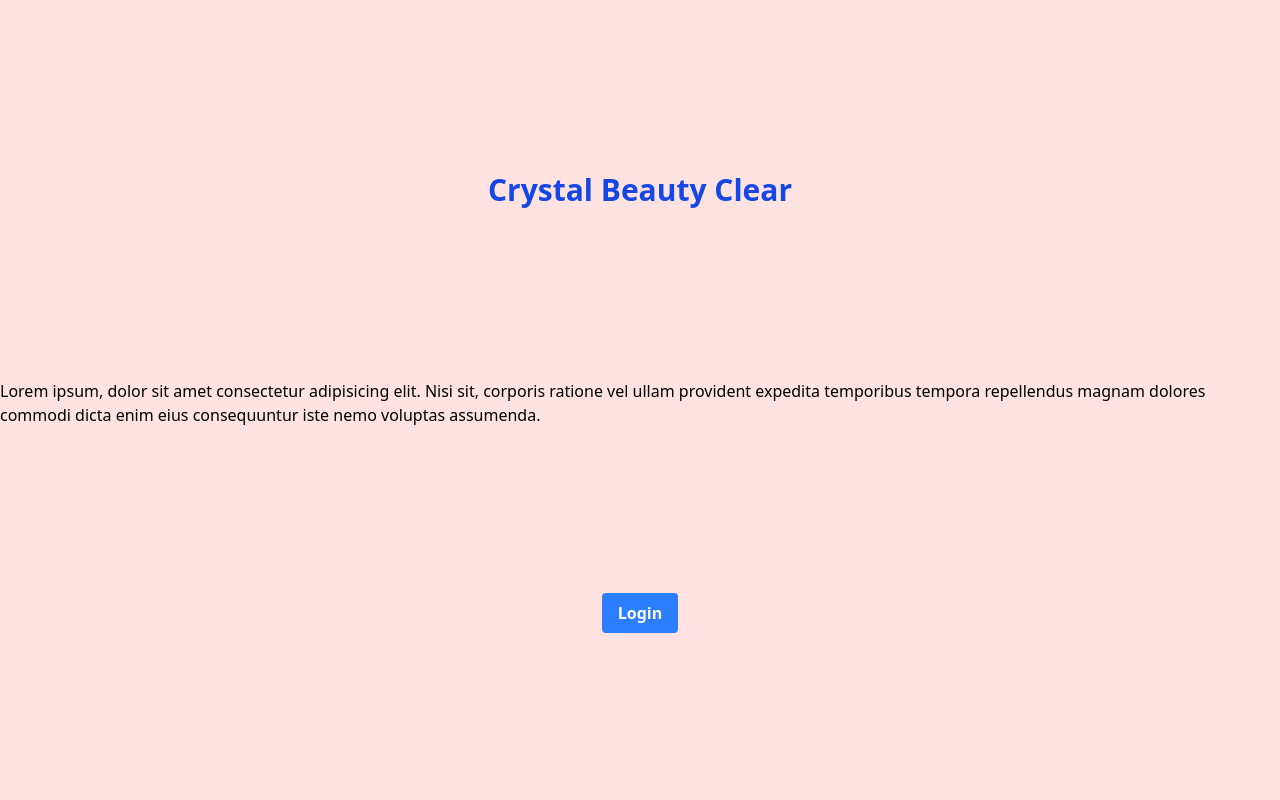
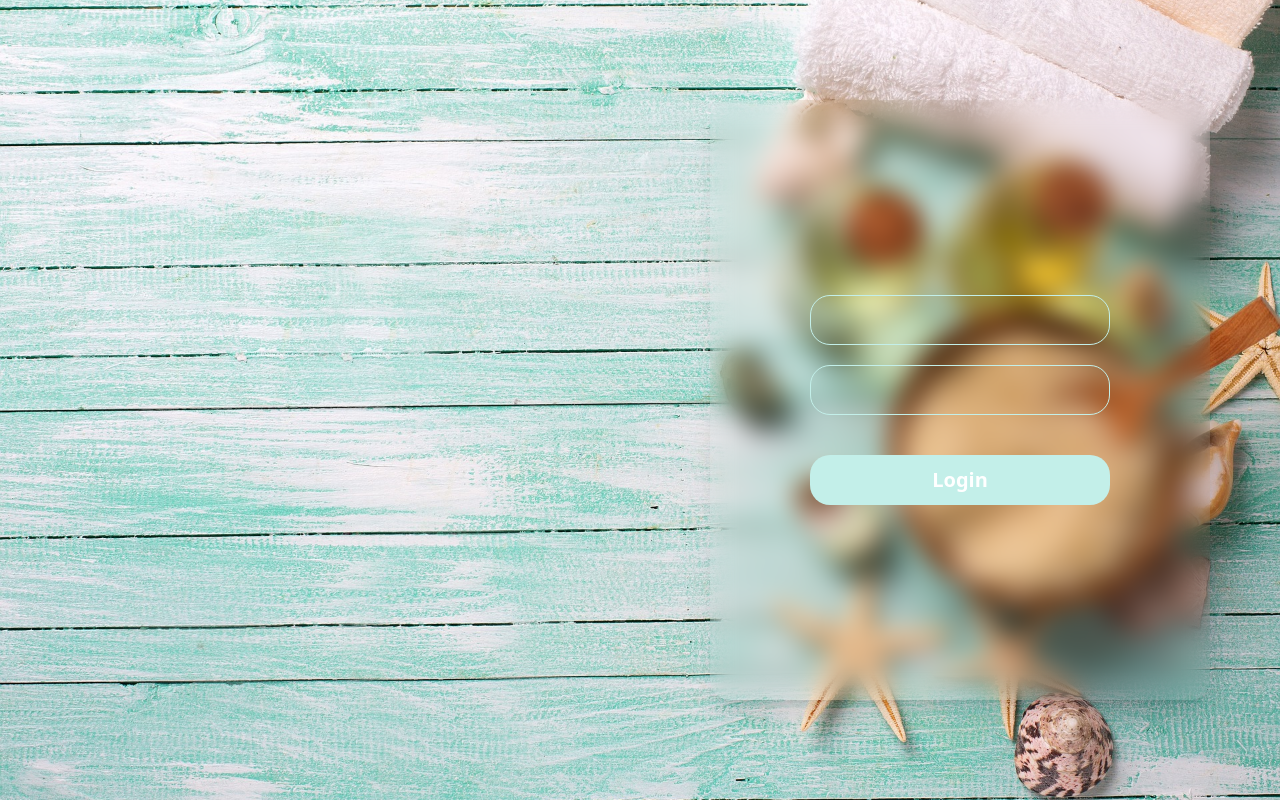
Before and after one commit to DilshanGAM/cbc-frontend-batch-five, a React (Vite) app: page /login in a window 1280 px wide. Built offline with nearby package versions, Linux system fonts and the light colour scheme.

Commit message:
day 11✏️

```diff
--- a/package.json
+++ b/package.json
@@ -11,8 +11,10 @@
   },
   "dependencies": {
     "@tailwindcss/vite": "^4.1.4",
+    "axios": "^1.9.0",
     "react": "^19.0.0",
     "react-dom": "^19.0.0",
+    "react-hot-toast": "^2.5.2",
     "react-router-dom": "^7.5.2",
     "tailwindcss": "^4.1.4"
   },
--- a/src/App.jsx
+++ b/src/App.jsx
@@ -6,6 +6,8 @@ import HomePage from './pages/home'
 import LoginPage from './pages/login'
 import SignUpPage from './pages/signup'
 import AdminPage from './pages/adminPage'
+import TestPage from './pages/testPage'
+import { Toaster } from 'react-hot-toast'
 
 function App() {
 
@@ -13,11 +15,13 @@ function App() {
   return (
     <BrowserRouter>
       <div >
+        <Toaster position='top-right'/>
         {/* <Header/> */}
         <Routes path="/*">
           <Route path="/" element={<HomePage/>}/>
           <Route path='/login' element={<LoginPage/>}/>
           <Route path="/signup" element={<SignUpPage/>}/>
+          <Route path="/testing" element={<TestPage/>}/>
           <Route path='/admin/*' element={<AdminPage/>}/>
           <Route path='/*' element={<h1>404 Not Found</h1>}/>
         </Routes>
--- a/src/pages/login.jsx
+++ b/src/pages/login.jsx
@@ -1,9 +1,64 @@
+import axios from "axios"
+import { useState } from "react"
+import toast from "react-hot-toast"
+
 export default function LoginPage(){
+
+    const [email,setEmail] = useState("")
+    const [password,setPassword] = useState("")
+
+    async function handleLogin(){
+        try{
+            const response = await axios.post("http://localhost:5000/users/login" , {
+                email:email,
+                password:password
+            })
+            //alert("Login Successful")
+            toast.success("Login Successful")
+            console.log(response.data)
+
+        }catch(e){
+            //alert(e.response.data.message)
+            toast.error(e.response.data.message)
+        }
+
+
+
+
+    }
+
     return(
-        <div className="w-full h-screen bg-red-100 flex flex-col justify-evenly items-center">
-            <h1 className="font-bold text-[30px] text-blue-700">Crystal Beauty Clear</h1>
-            <p>Lorem ipsum, dolor sit amet consectetur adipisicing elit. Nisi sit, corporis ratione vel ullam provident expedita temporibus tempora repellendus magnam dolores commodi dicta enim eius consequuntur iste nemo voluptas assumenda.</p>
-            <button className="bg-blue-500 text-white font-bold py-2 px-4 rounded">Login</button>
+        <div className="w-full h-screen bg-[url('/login.jpg')] bg-center bg-cover flex  justify-evenly items-center">
+          <div className="w-[50%] h-full ">
+
+          </div>
+          <div className="w-[50%] h-full flex justify-center items-center">
+
+            <div className="w-[500px] h-[600px] backdrop-blur-md rounded-[20px] shadow-xl flex flex-col justify-center items-center">
+                <input
+
+                    onChange={
+                        (e)=>{
+                            setEmail(e.target.value)
+                        }
+                    }
+
+                    value={email}
+
+                className="w-[300px] h-[50px] border border-[#c3efe9] rounded-[20px] my-[20px]" />
+                <input
+                    onChange={
+                        (e)=>{
+                            setPassword(e.target.value)
+                        }
+                    }
+                    value={password}
+                type="password" className="w-[300px] h-[50px] border border-[#c3efe9] rounded-[20px] mb-[20px]" />
+                <button onClick={handleLogin}  className="w-[300px] cursor-pointer h-[50px] bg-[#c3efe9] rounded-[20px] my-[20px] text-[20px] font-bold text-white">Login</button>
+
+            </div>
+
+          </div>
         </div>
     )
 }
--- /dev/null
+++ b/src/pages/testPage.jsx
@@ -0,0 +1,54 @@
+import { useState } from "react"
+
+export default function TestPage(){
+
+    const [count,setCount] = useState(0)
+    const [status , setStatus] = useState("Passed")
+
+
+
+
+
+    return(
+        <div className="w-full h-screen  flex justify-center items-center flex-col">
+            <div className="w-[450px] h-[250px] shadow flex justify-center items-center">
+                <button onClick={
+                    ()=>{
+                        setCount(count-1)
+                    }
+                } className="bg-blue-600 text-white font-bold text-center w-[100px] h-[40px] text-[20px] cursor-pointer">
+                    -
+                </button>
+                <span className="text-[40px] font-bold text-center w-[100px] h-[40px] mx-[10px] flex justify-center items-center">
+                    {count}
+                </span>
+                <button onClick={()=>{
+
+                }} className="bg-blue-600 text-white font-bold text-center w-[100px] h-[40px] text-[20px] cursor-pointer">
+                    +
+                </button>
+            </div>
+            <div className="w-[450px] h-[250px] shadow flex flex-col justify-center items-center">
+
+                <span className="text-[40px] font-bold text-center w-[100px] h-[40px] mx-[10px] flex justify-center items-center">
+                    {status}
+                </span>
+                <div >
+                    <button className="bg-blue-600 text-white font-bold text-center w-[100px] h-[40px] text-[20px] cursor-pointer m-[20px]"
+                    onClick={()=>{
+                        setStatus("Passed")
+                    }}>
+                        Passed
+                    </button>
+                    <button className="bg-blue-600 text-white font-bold text-center w-[100px] h-[40px] text-[20px] cursor-pointer m-20px" onClick={
+                        ()=>{
+                            setStatus("Failed")
+                        }
+                    }>
+                        Failed
+                    </button>
+                </div>
+            </div>
+        </div>
+    )
+}
```
Also changed, not shown: public/login.jpg (added), 1 other file (tests, documents, lock files or other folders).
